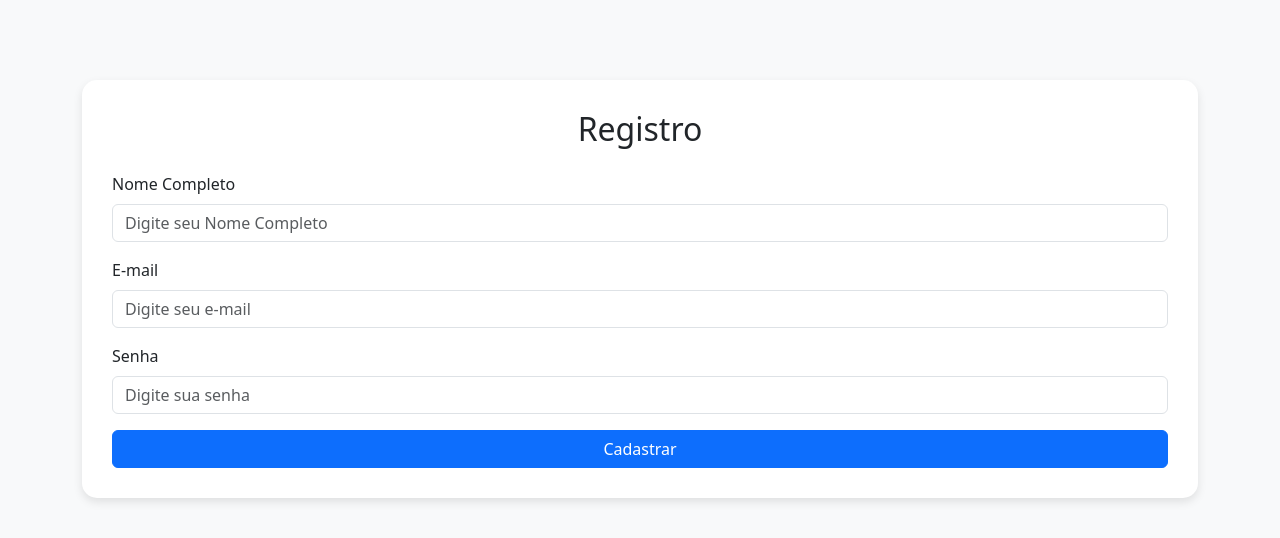
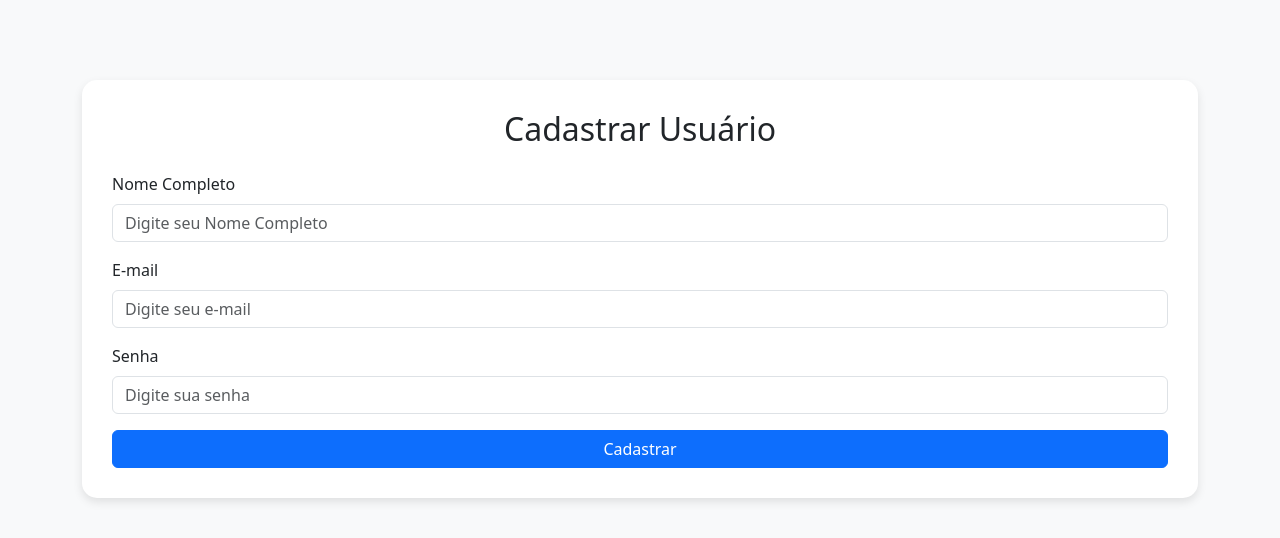
Before and after one commit to betosantos/projetoflask, a Flask app: page /registro in a window 1280 px wide. Shown: the top 538 px of the page. Run offline with Flask 3, Linux system fonts and the light colour scheme.

Commit message:
alteração do botao na home cadastrar

```diff
--- a/templates/base.html
+++ b/templates/base.html
@@ -70,7 +70,7 @@
               <a href="#"><i class="bi bi-facebook"></i></a>
               <a href="#"><i class="bi bi-instagram"></i></a>
               <a href="#"><i class="bi bi-linkedin"></i></a>-->
-              <button type="button" class="btn btn-outline-secondary btn-lg">Cadastrar</button>
+              <button class="btn btn-outline-secondary btn-lg" onclick="window.location.href='/registro'">Cadastrar</button>
             </div>
           </div>
         </div>
--- a/templates/registro.html
+++ b/templates/registro.html
@@ -23,7 +23,7 @@
 <body>
     <div class="container">
         <div class="login-container">
-            <h2 class="text-center mb-4">Registro</h2>
+            <h2 class="text-center mb-4">Cadastrar Usuário</h2>
             <form method="POST" action="{{ url_for('auth.registro') }}">
 
                 <div class="mb-3">
```
